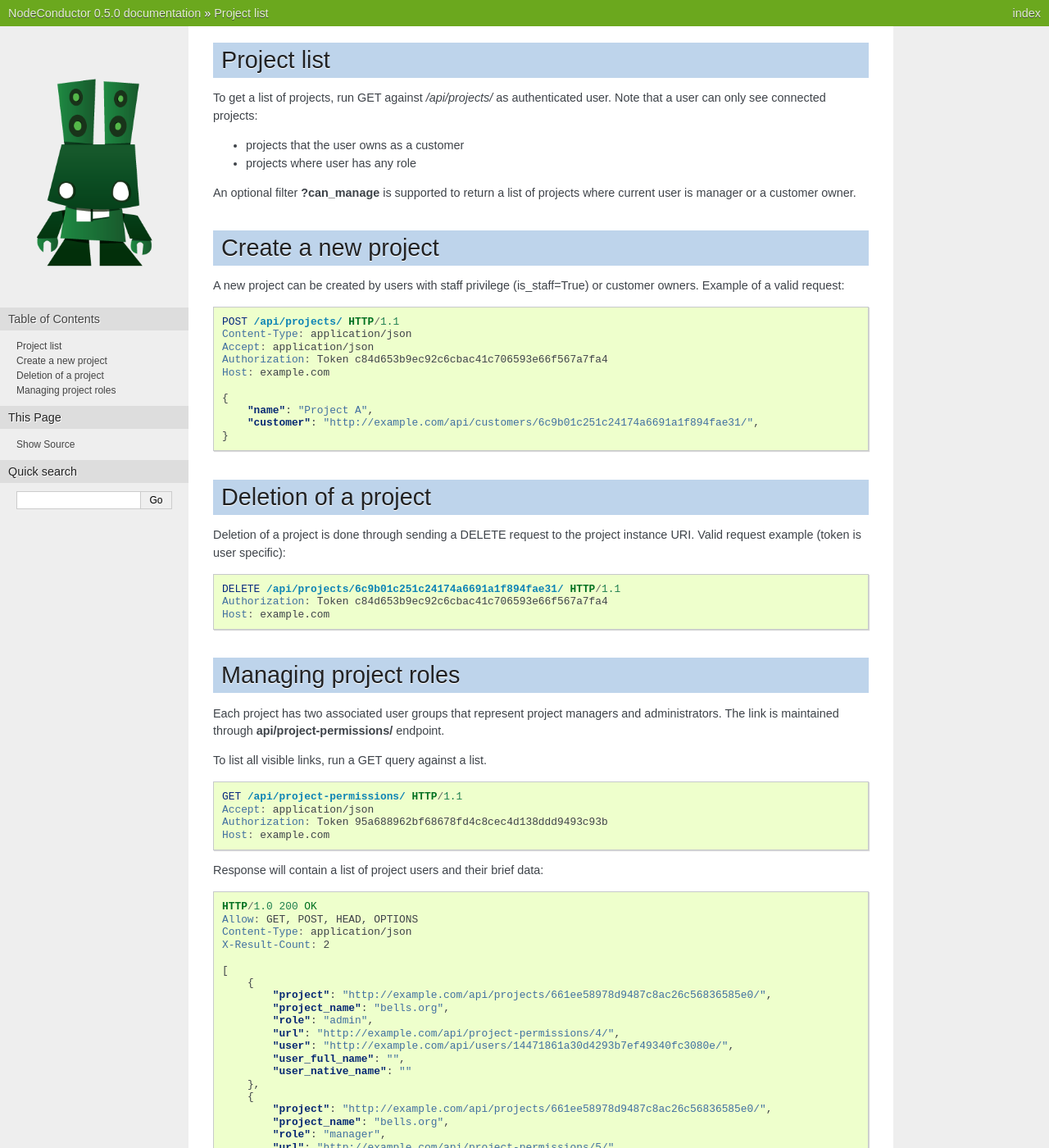
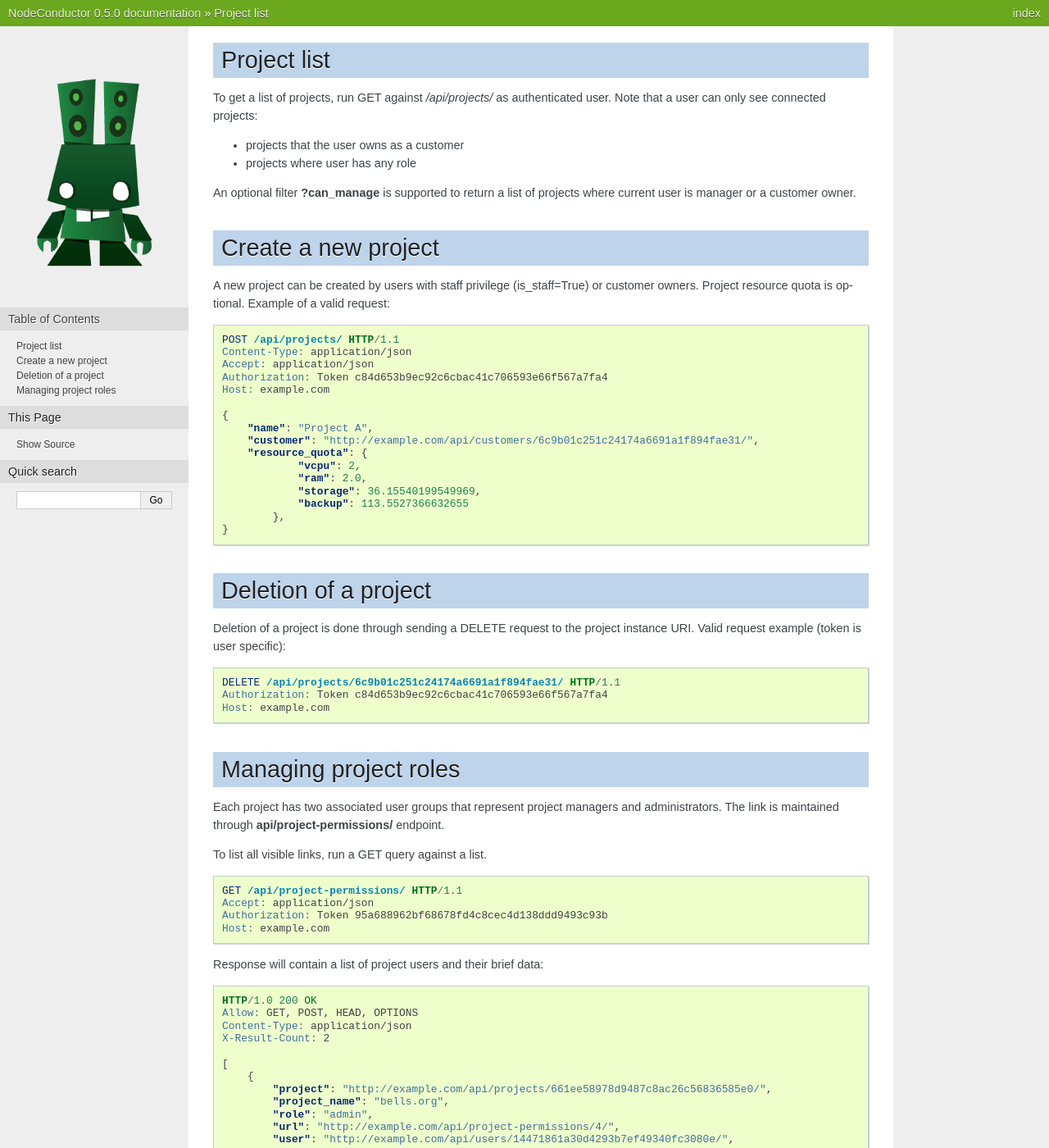
Before and after one commit to opennode/waldur-core, a Sphinx documentation site: the page built from docs/api/project.rst, in a window 1280 px wide and 1400 px high. Shown: the whole window at 82% size. Built offline with Sphinx 7.4.7, drawn with Linux system fonts in a browser that asks for light colours; some of the changed text lies outside the part shown.

Commit message:
Extend examples for project listing/creation documentation
nc-149

```diff
--- a/docs/api/project.rst
+++ b/docs/api/project.rst
@@ -13,7 +13,8 @@ owner.
 Create a new project
 ---------------------
 
-A new project can be created by users with staff privilege (is_staff=True) or customer owners. Example of a valid request:
+A new project can be created by users with staff privilege (is_staff=True) or customer owners.
+Project resource quota is optional. Example of a valid request:
 
 .. code-block:: http
 
@@ -26,6 +27,12 @@ A new project can be created by users with staff privilege (is_staff=True) or cu
     {
         "name": "Project A",
         "customer": "http://example.com/api/customers/6c9b01c251c24174a6691a1f894fae31/",
+        "resource_quota": {
+                "vcpu": 2,
+                "ram": 2.0,
+                "storage": 36.15540199549969,
+                "backup": 113.5527366632655
+            },
     }
 
 
@@ -75,6 +82,12 @@ Response will contain a list of project users and their brief data:
             "user": "http://example.com/api/users/14471861a30d4293b7ef49340fc3080e/",
             "user_full_name": "",
             "user_native_name": ""
+            "resource_quota": {
+                "vcpu": 2,
+                "ram": 2.0,
+                "storage": 36.15540199549969,
+                "backup": 113.5527366632655
+            },
         },
         {
             "project": "http://example.com/api/projects/661ee58978d9487c8ac26c56836585e0/",
@@ -84,6 +97,12 @@ Response will contain a list of project users and their brief data:
             "user": "http://example.com/api/users/8f96d098e60642baa809707a8b118631/",
             "user_full_name": "",
             "user_native_name": ""
+            "resource_quota": {
+                "vcpu": 4,
+                "ram": 4.0,
+                "storage": 19.58190256910468,
+                "backup": 144.89305168268402
+            },
         }
     ]
 
```
